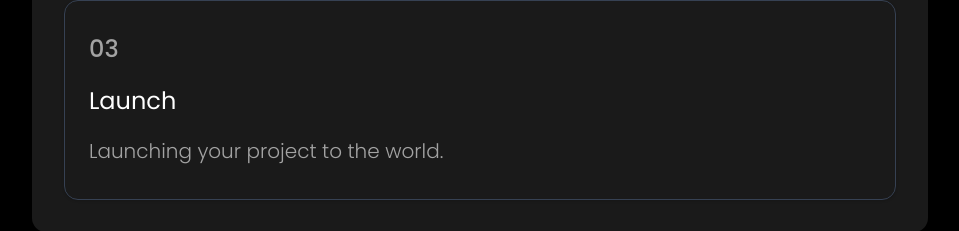
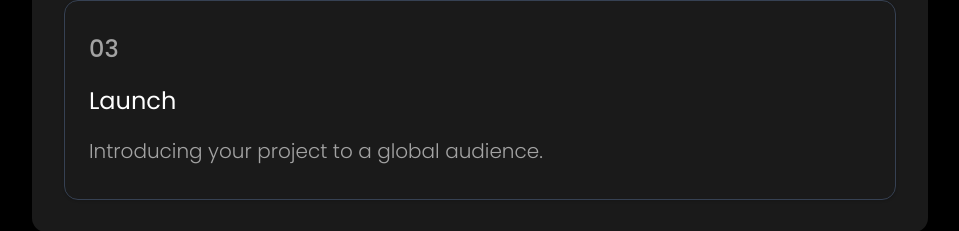
Before and after one commit to Yongbi21/yongbi-portfolio, a Next.js app: page / in a window 1280 px wide. Shown: the part 1056-1287 px from the top of the page, without its empty margins (160-1119 px from the left). Built offline with nearby package versions, Linux system fonts and the light colour scheme.

Commit message:
fix:minor-changes

```diff
--- a/src/app/page.tsx
+++ b/src/app/page.tsx
@@ -81,7 +81,7 @@ export default function Home() {
                 <p className="text-gray-light font-light text-xl">
                   {step === 'Plan' && 'Outlining the goals and strategy for your project.'}
                   {step === 'Develop' && 'Develop your project using modern tools and technologies'}
-                  {step === 'Launch' && 'Launching your project to the world.'}
+                  {step === 'Launch' && 'Introducing your project to a global audience.'}
                 </p>
               </CardContent>
             </Card>
```
